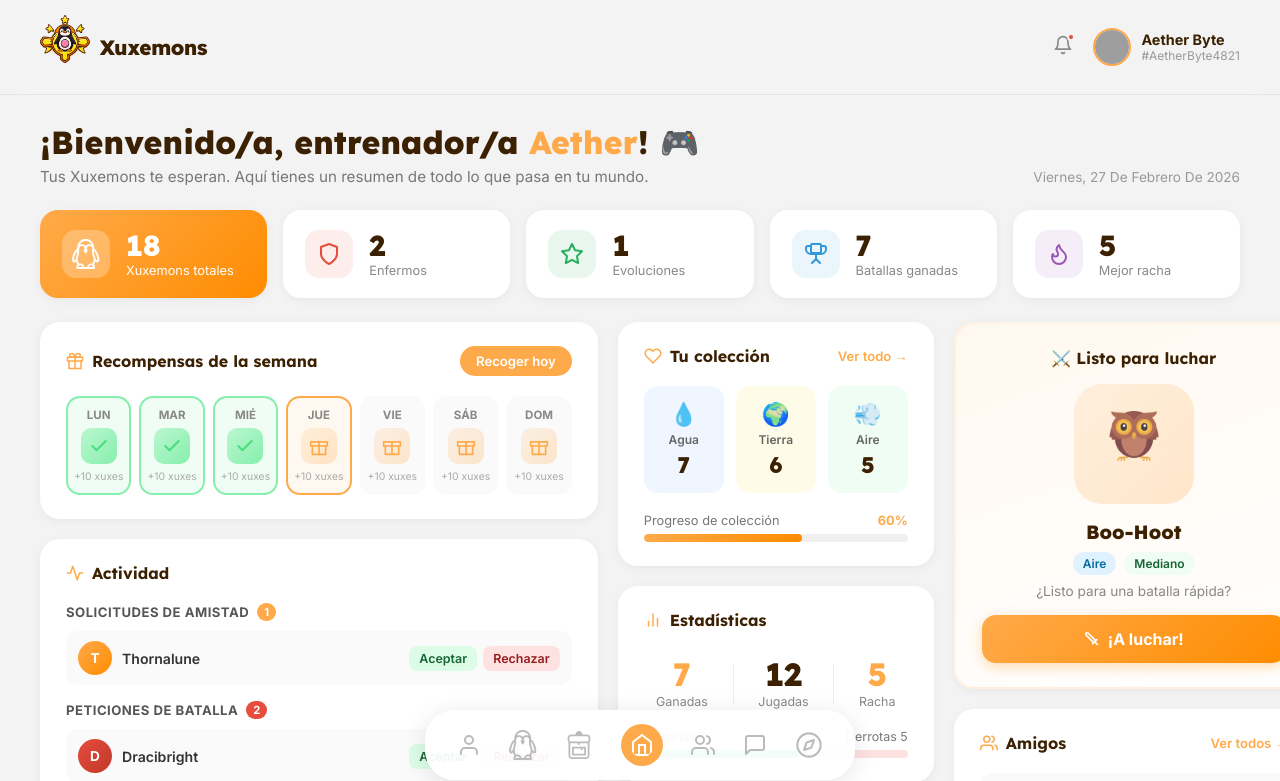
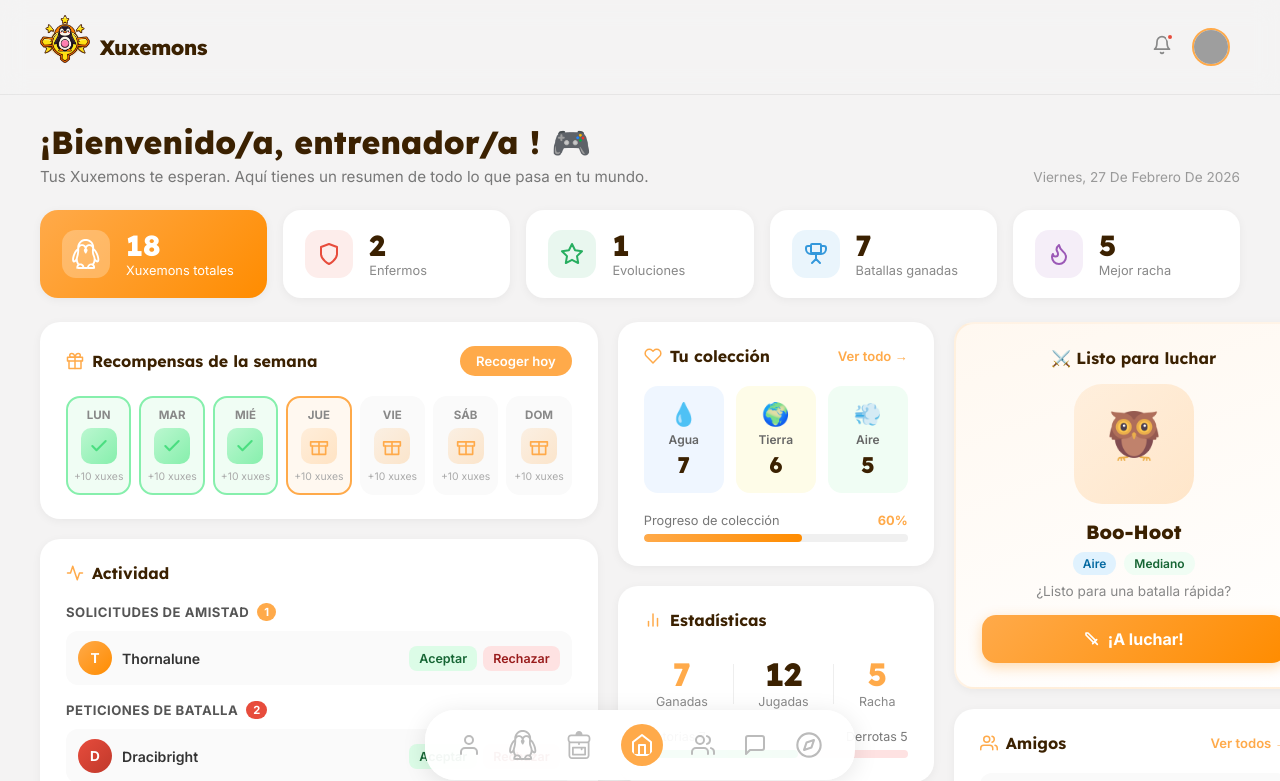
Before and after one commit to 333ares/Xuxemons, an Angular app in the folder frontend/: page /paginaPrincipal in a window 1280 px wide. Shown: the top 781 px of the page. Built offline with nearby package versions, Linux system fonts and the light colour scheme; no server answers; sample sign-in values are in the browser's storage; grey boxes are pictures that could not be loaded.

Commit message:
¨"conectar" la pagina principal con los datos del backend

```diff
--- a/frontend/src/app/pagina-principal/pagina-principal.ts
+++ b/frontend/src/app/pagina-principal/pagina-principal.ts
@@ -1,6 +1,7 @@
 import { Component, OnInit } from '@angular/core';
 import { CommonModule } from '@angular/common';
 import { RouterLink } from '@angular/router';
+import { Auth } from '../services/auth';
 
 @Component({
   selector: 'app-pagina-principal',
@@ -10,13 +11,8 @@ import { RouterLink } from '@angular/router';
   styleUrls: ['./pagina-principal.css'],
 })
 export class PaginaPrincipal implements OnInit {
-  // TODO: Cuando el backend esté listo, cargar desde authService.getUsuario()
-  // El tipo 'any' permite usar ?. en el template sin warnings de Angular strict mode
-  usuario: any = {
-    name: 'Aether',
-    surname: 'Byte',
-    public_id: '#AetherByte4821',
-  };
+  // Datos del usuario autenticado, cargados desde el backend
+  usuario: any = null;
 
   fechaHoy: string = '';
 
@@ -61,7 +57,6 @@ export class PaginaPrincipal implements OnInit {
     total: 20,
   };
 
-  // Genera los 20 slots de la mochila para la vista previa
   mochilaSlots = [
     { ocupado: true, tipo: 'apilable', emoji: '🍬' },
     { ocupado: true, tipo: 'apilable', emoji: '🍬' },
@@ -92,8 +87,15 @@ export class PaginaPrincipal implements OnInit {
     { nombre: 'Lumivex', online: false },
   ];
 
-  ngOnInit() {
-    // Formatea la fecha de hoy en castellano
+  constructor(private authService: Auth) {}
+
+  ngOnInit(): void {
+    this.calcularFechaHoy();
+    this.cargarUsuario();
+  }
+
+  // Formatea la fecha de hoy en castellano
+  private calcularFechaHoy(): void {
     const hoy = new Date();
     this.fechaHoy = hoy.toLocaleDateString('es-ES', {
       weekday: 'long',
@@ -102,4 +104,17 @@ export class PaginaPrincipal implements OnInit {
       year: 'numeric',
     });
   }
+
+  // Carga los datos del usuario autenticado desde el backend
+  private cargarUsuario(): void {
+    this.authService.getInfoUsuario().subscribe({
+      next: (res) => {
+        // El backend devuelve el usuario dentro de res.usuario o directamente en res
+        this.usuario = res.usuario ?? res;
+      },
+      error: (err) => {
+        console.error('Error al cargar los datos del usuario:', err);
+      },
+    });
+  }
 }
```
